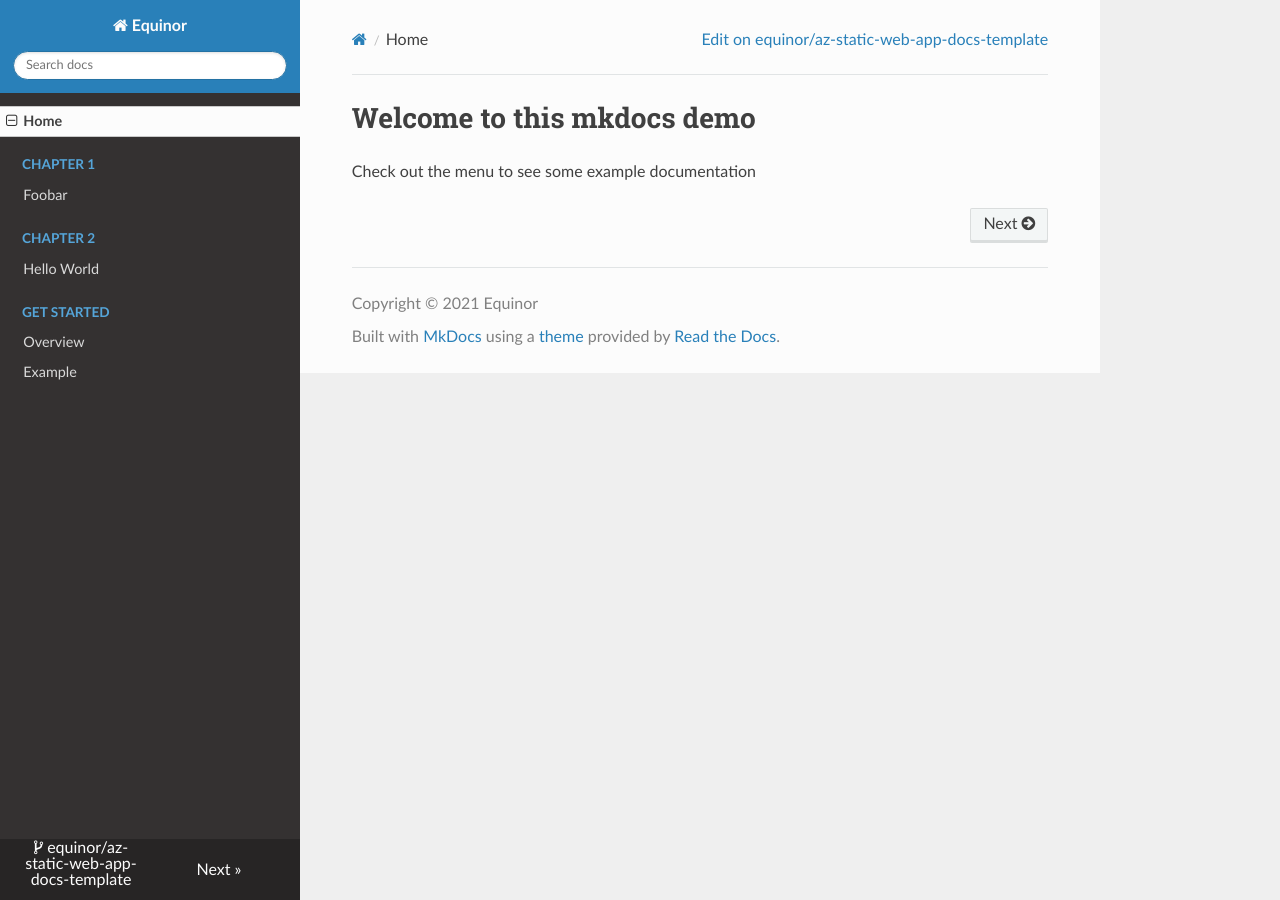
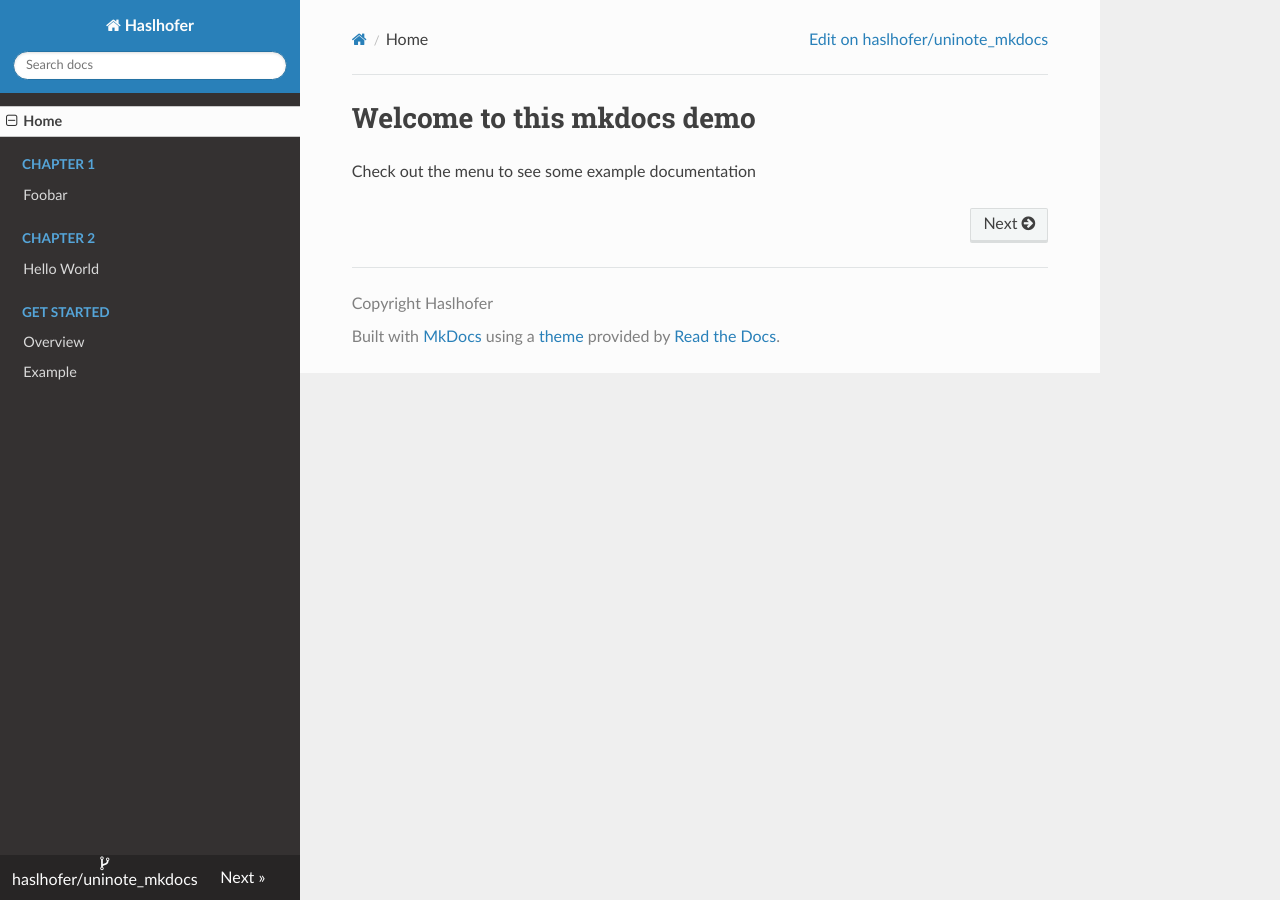
Before and after one commit to haslhofer/uninote_mkdocs, an MkDocs documentation site: the page built from docs/source/equinor-example/README.md, in a window 1280 px wide. Built offline with MkDocs 1.6.1, drawn with Linux system fonts in a browser that asks for light colours; nearby versions of some CDN libraries.

Commit message:
Update mkdocs.yml

```diff
--- a/docs/mkdocs.yml
+++ b/docs/mkdocs.yml
@@ -1,13 +1,13 @@
 # Project information, do not edit
-site_name:        'Equinor'
-site_description: 'Azure static web apps template'
-site_author:      'Equinor'
-site_url:         'https://ambitious-rock-029e94603.1.azurestaticapps.net/equinor-example/'
+site_name:        'Haslhofer'
+site_description: 'Haslhofer Notes'
+site_author:      'haslhofer'
+site_url:         'http://icy-rock-07bbf031e.2.azurestaticapps.net/equinor-example/'
 
 
 # Repository, edit to point to appropriate repo
-repo_name: 'equinor/az-static-web-app-docs-template'
-repo_url:  'https://github.com/equinor/az-static-web-app-docs-template'
+repo_name: 'haslhofer/uninote_mkdocs'
+repo_url:  'https://github.com/haslhofer/uninote_mkdocs'
 edit_uri:  'edit/main/docs/source/equinor-example'
 
 
@@ -16,7 +16,7 @@ docs_dir: 'source/equinor-example'
 site_dir: 'build/equinor-example'
 
 # Copyright, do not edit
-copyright: 'Copyright &copy; 2021 Equinor'
+copyright: 'Copyright Haslhofer'
 
 # Configuration, do not edit
 use_directory_urls: true
```
